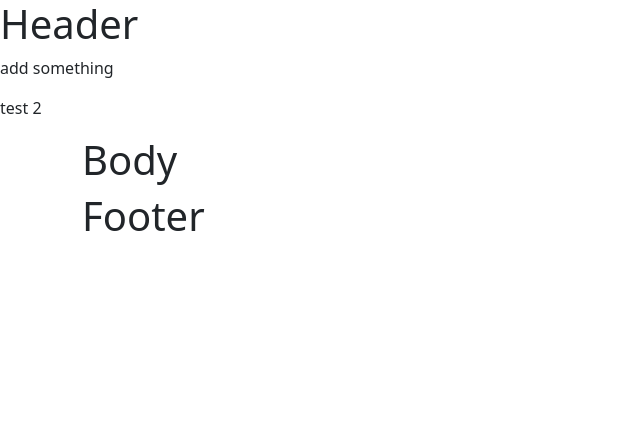
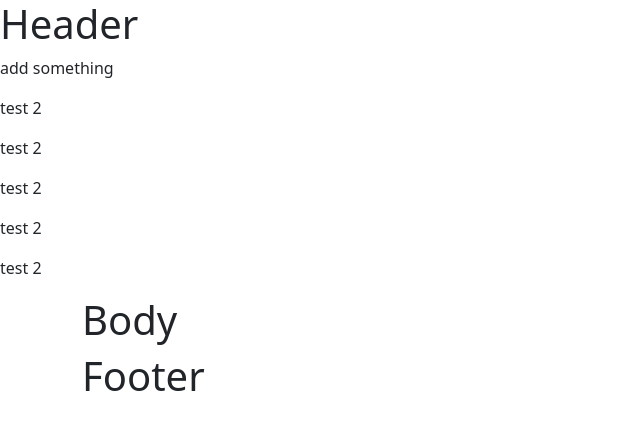
Before and after one commit to CheaKimsan/project_portfolio_group3, a plain HTML site: page index.html in a window 1280 px wide. Shown: the whole page, without its empty margins (0-640 px from the left). Drawn offline with Linux system fonts and the light colour scheme.

Commit message:
chage html

```diff
--- a/index.html
+++ b/index.html
@@ -12,6 +12,10 @@
     <header>
         <h1>Header</h1>
         <p>add something</p>
+        <p>test 2</p>
+        <p>test 2</p>
+        <p>test 2</p>
+        <p>test 2</p>
         <p>test 2</p>
     </header>
 
```
